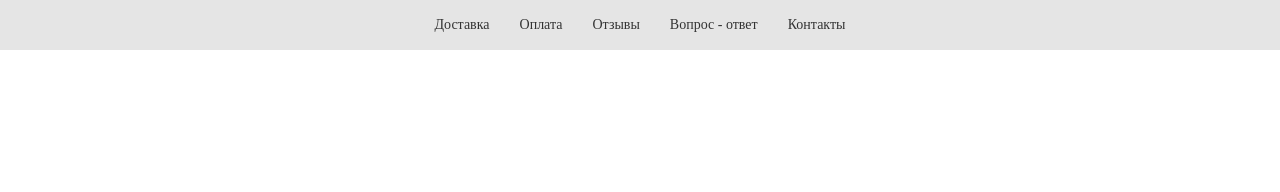
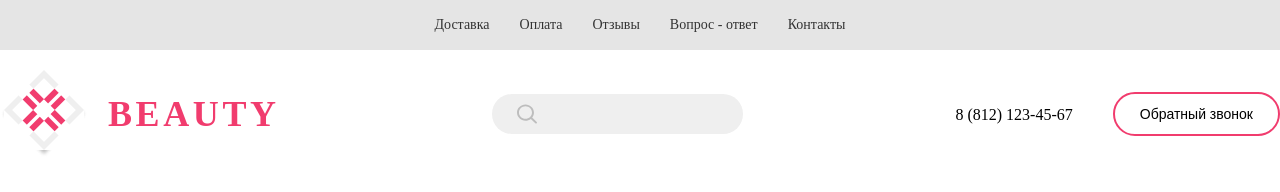
Before and after one commit to M-fil/chairs-shop-online, a website: page index.html in a window 1280 px wide. Drawn offline with Linux system fonts and the light colour scheme.

Commit message:
add styles and html for the header block

```diff
--- a/index.html
+++ b/index.html
@@ -8,6 +8,7 @@
   <title>Магазин кресел</title>
 </head>
 <body>
+  <!--HEADER-NAVIGATION-->
   <section class="header-navigation">
     <div class="wrapper header-navigation__wrapper">
       <a
@@ -42,5 +43,45 @@
       </a>
     </div>
   </section>
+  <!--HEADER-NAVIGATION-->
+
+  <!--HEADER-->
+  <header class="header">
+    <div class="wrapper header__wrapper">
+      <a href="#" class="header__logo-block">
+        <img
+          src="./src/assets/header/logo.png"
+          alt="logo"
+          class="header__logo-img"
+        />
+        <span class="header__logo-title">
+          BEAUTY
+        </span>
+      </a>
+      <div class="header__search-block">
+        <img
+          src="./src/assets/header/search-icon.svg"
+          alt="search icon"
+          class="header__search-icon"
+        />
+        <input
+          type="text"
+          class="header__search-input"
+        />
+      </div>
+      <div class="header__callback-block callback-block">
+        <a
+          href="tel:88121234567"
+          class="header__tel-number callback-block__tel-number"
+        >
+          8 (812) 123-45-67
+        </a>
+        <button class="header__callback-button callback-block__callback-button default-button">
+          Обратный звонок
+        </button>
+      </div>
+    </div>
+  </header>
+  <!--HEADER-->
 </body>
 </html>
--- /dev/null
+++ b/src/scss/common/_callback-block.scss
@@ -0,0 +1,17 @@
+.callback-block {
+  display: flex;
+  align-items: center;
+
+  &__tel-number {
+    font-size: 1.6rem;
+    line-height: 1.9rem;
+
+    color: $link-text-color;
+    margin-right: 40px;
+  }
+
+  &__callback-button {
+    border-color: $primary1 !important;
+    background: $primary2;
+  }
+}
--- /dev/null
+++ b/src/scss/common/_default-button.scss
@@ -0,0 +1,12 @@
+.default-button {
+  cursor: pointer;
+
+  border-radius: 40px;
+  color: $link-text-color;
+
+  font-size: 1.4rem;
+  line-height: 1.6rem;
+
+  padding: 12px 25px;
+  border: 2px solid;
+}
--- a/src/scss/global/_global.scss
+++ b/src/scss/global/_global.scss
@@ -22,3 +22,5 @@ a {
     text-decoration: underline;
   }
 }
+
+.wrapper {}
--- a/src/scss/index.scss
+++ b/src/scss/index.scss
@@ -1,4 +1,8 @@
 @import "./constants/constants";
 @import "./global/global";
 
+@import "./common/callback-block";
+@import "./common/default-button";
+
 @import "./modules/header-navigation";
+@import "./modules/header";
--- /dev/null
+++ b/src/scss/modules/_header.scss
@@ -0,0 +1,51 @@
+$input-search-background: #EFEFEF;
+$input-search-height: 40px;
+
+.header {
+  background: $primary2;
+
+  &__wrapper {
+    display: flex;
+    align-items: center;
+    justify-content: space-between;
+
+    padding: 20px 0;
+  }
+
+  &__logo-block {
+    display: flex;
+    align-items: center;
+  }
+
+  &__logo-img {}
+
+  &__logo-title {
+    font-weight: bold;
+    font-size: 3.6rem;
+    line-height: 4.2rem;
+    letter-spacing: 0.1em;
+
+    color: $primary1;
+    margin-left: 20px;
+  }
+
+  &__search-block {
+    display: flex;
+    align-items: center;
+
+    background: $input-search-background;
+    border-radius: 40px;
+    padding: 0 20px;
+    height: $input-search-height;
+  }
+
+  &__search-icon {
+    margin: 5px;
+  }
+
+  &__search-input {
+    background: none;
+    outline: none;
+    border: none;
+  }
+}
```
Also changed, not shown: src/assets/header/logo.png (renamed from src/assets/logo.png), src/assets/header/search-icon.svg (added), src/css/index.css.
